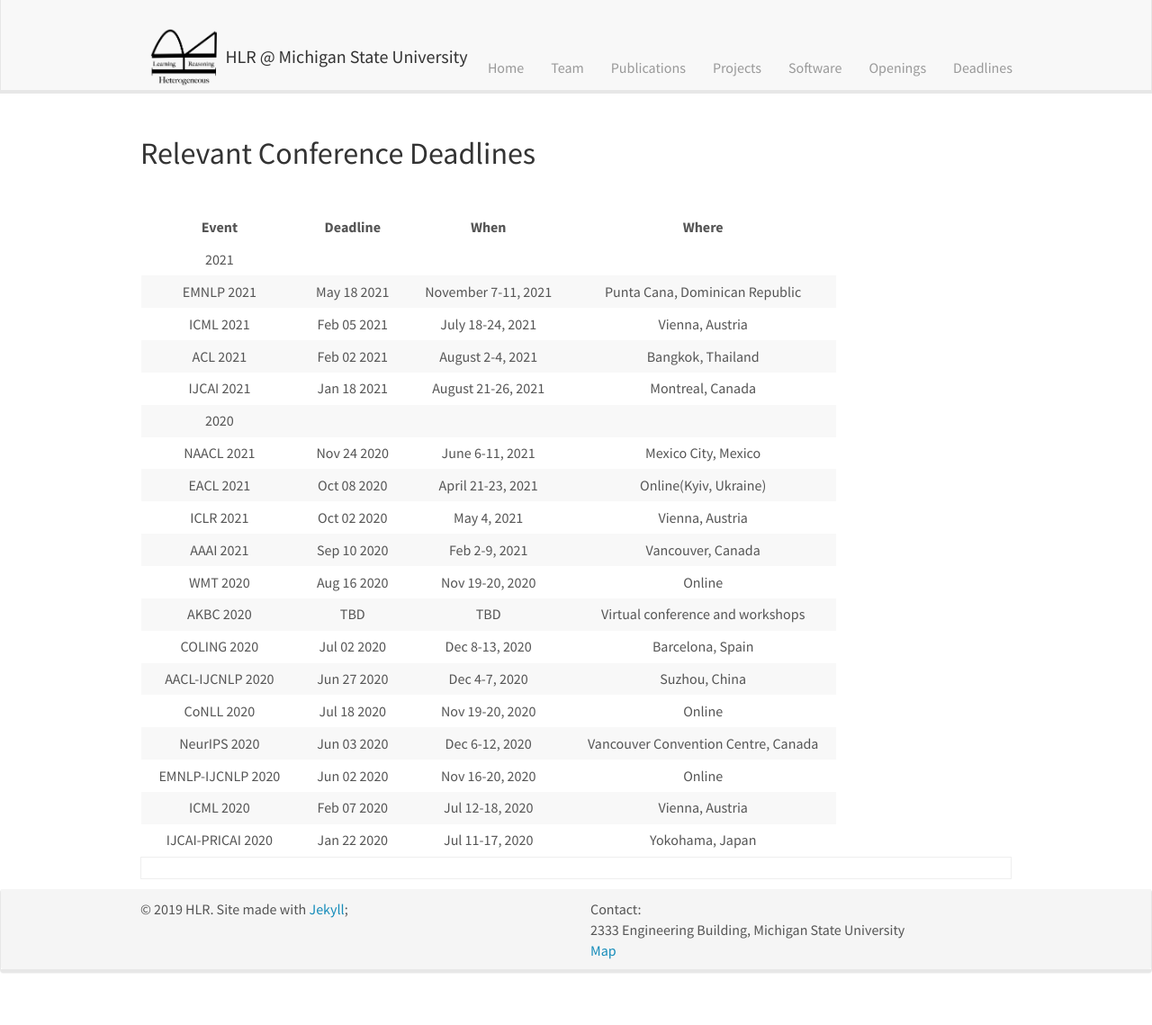
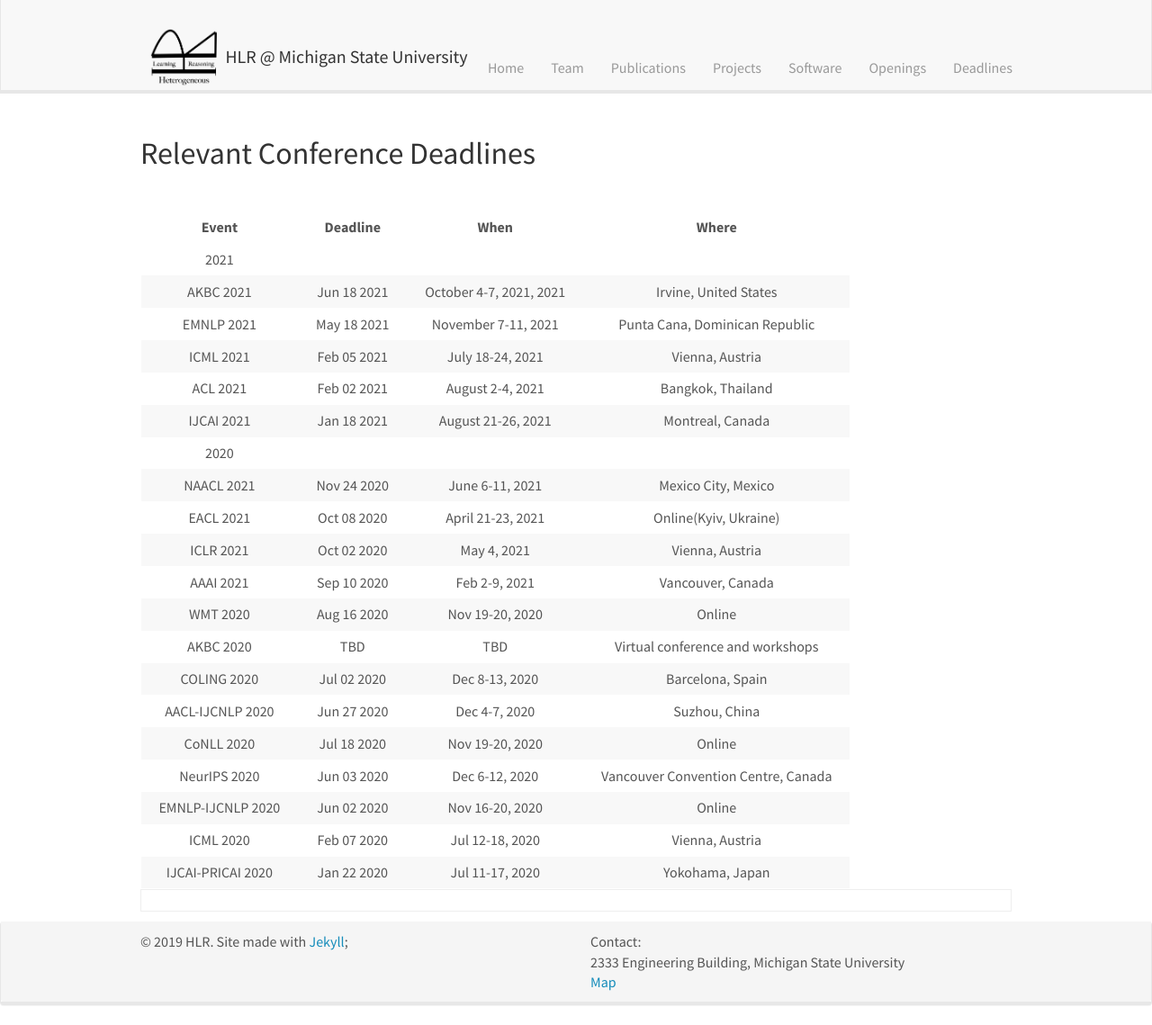
Before and after one commit to HLR/HLR.github.io, a Jekyll site: the page built from _pages/deadlines.md, in a window 1280 px wide and 1139 px high. Shown: the whole window at 90% size. Built offline with Jekyll 4.4.1, drawn with Linux system fonts in a browser that asks for light colours; nearby versions of some CDN libraries.

Commit message:
Update deadlines.md

```diff
--- a/_pages/deadlines.md
+++ b/_pages/deadlines.md
@@ -15,6 +15,7 @@ permalink: /deadlines/
 | Event  |  Deadline  | When  |  Where  |
 |:-:|:-:|:-:|:-:|
 | 2021 |  |  |  |
+| &nbsp; AKBC 2021  &nbsp; | &nbsp;  Jun 18 2021     &nbsp; | &nbsp;  October 4-7, 2021, 2021   &nbsp; | &nbsp; Irvine, United States  &nbsp; |
 | &nbsp; EMNLP 2021  &nbsp; | &nbsp;  May 18 2021     &nbsp; | &nbsp;  November 7-11, 2021   &nbsp; | &nbsp; Punta Cana, Dominican Republic  &nbsp; |
 | &nbsp; ICML 2021  &nbsp; | &nbsp;  Feb 05 2021     &nbsp; | &nbsp;  July 18-24, 2021   &nbsp; | &nbsp; Vienna, Austria   &nbsp; |
 | &nbsp; ACL 2021  &nbsp; | &nbsp;  Feb 02 2021     &nbsp; | &nbsp;  August 2-4, 2021   &nbsp; | &nbsp;  Bangkok, Thailand &nbsp; |
```
